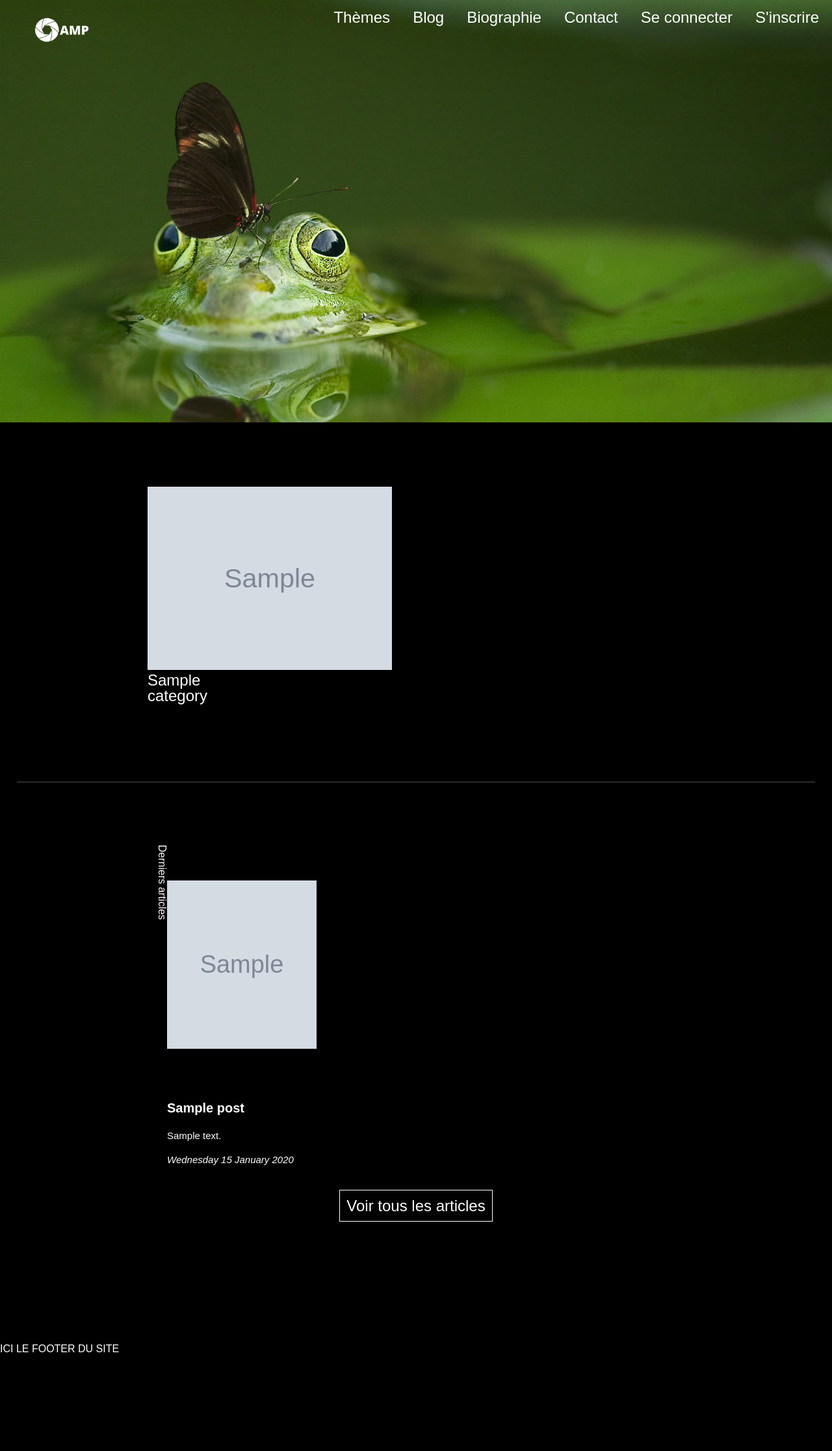
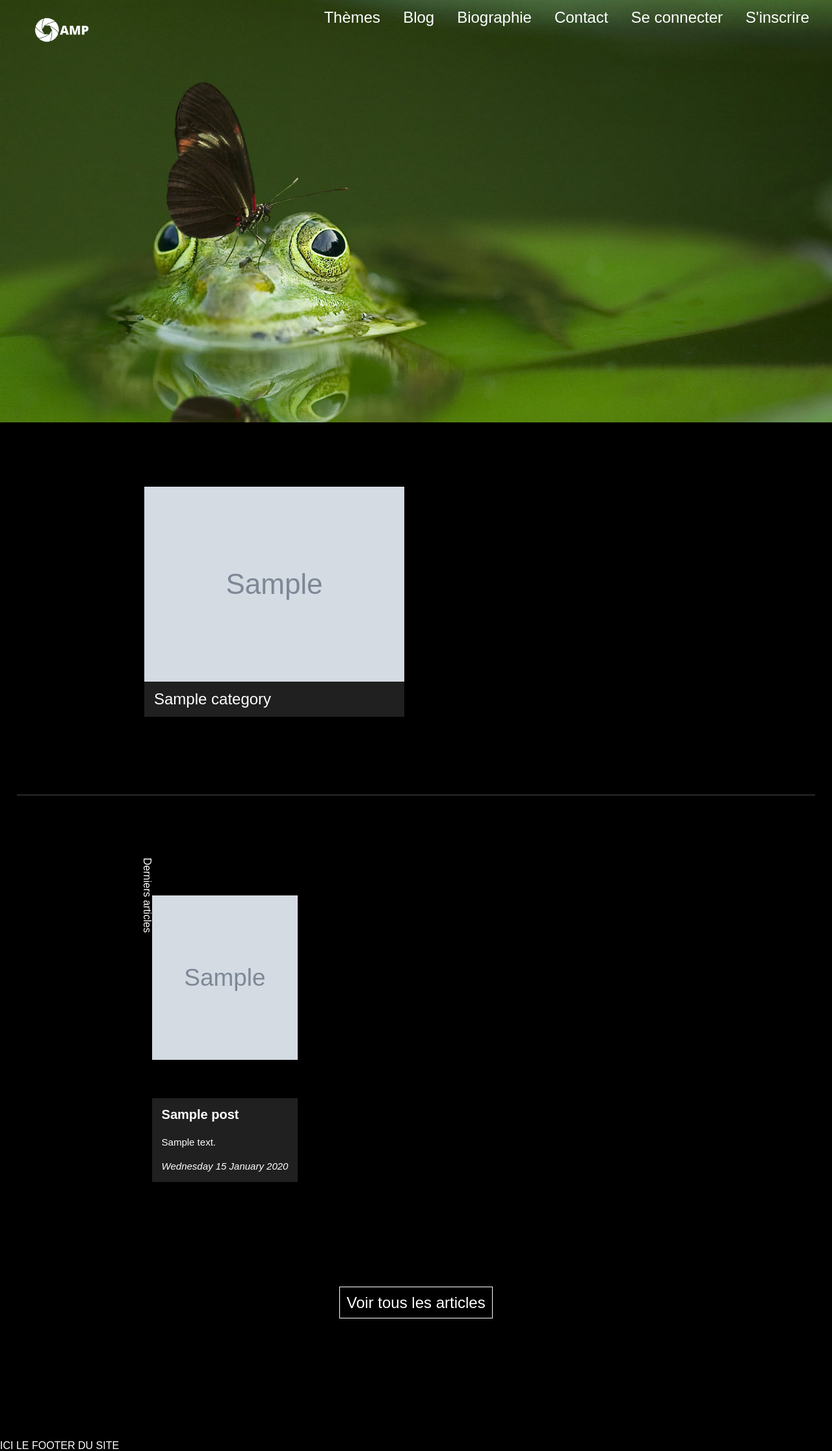
Before and after one commit to Neudo/Blog_photo, a PHP site: page / in a window 1280 px wide. Shown: the whole page at 65% size. Before the commit the page ends 2081 px from the top, so only its background shows below. Run offline with PHP 8.4, Linux system fonts and the light colour scheme; tables that the repository leaves empty or names only in its code hold one stand-in row (values such as "Sample post"); grey boxes marked "Sample" are stand-in pictures; some web fonts are replaced.

Commit message:
derniers correctifs + début modif ecran themes

```diff
--- a/assets/sass/style.css
+++ b/assets/sass/style.css
@@ -16,7 +16,7 @@ nav {
   justify-content: flex-end;
   align-items: center;
   width: 100%;
-  margin: 15px;
+  margin: 15px 0px;
   position: absolute;
 }
 
@@ -196,9 +196,8 @@ textarea {
 
 .container-latest-posts {
   display: flex;
-  margin-left: 241px;
-  margin-bottom: 50px;
-  width: 67%;
+  margin: 0 auto 50px;
+  width: 66%;
 }
 
 .container-latest-posts h2 {
@@ -213,7 +212,11 @@ textarea {
 }
 
 .container-latest-posts article {
-  padding-right: 30px;
+  padding-right: 40px;
+}
+
+.container-latest-posts article:last-child {
+  padding-right: 0;
 }
 
 .container-latest-posts img {
@@ -226,10 +229,12 @@ textarea {
 }
 
 .category-title {
-  font-size: 80px;
+  font-size: 50px;
   width: 15%;
   text-align: center;
   position: fixed;
+  top: 190px;
+  left: -21px;
 }
 
 .line {
@@ -247,21 +252,21 @@ textarea {
   background-repeat: no-repeat;
   background-size: 150%;
   background-position: center center;
-  margin-bottom: 25px;
 }
 
 .category-name {
   position: fixed;
-  top: 80%;
-  left: 5%;
-  font-size: 50px;
-  width: 24%;
+  top: 85%;
+  left: 6%;
+  font-size: 30px;
+  width: 17%;
 }
 
 .container-gallery {
   display: flex;
   flex-direction: column;
   align-items: flex-end;
+  margin-top: 250px;
 }
 
 .container-gallery-index {
@@ -280,20 +285,18 @@ textarea {
   width: 20%;
 }
 
-.category a {
-  width: 100%;
-}
-
-.category h2 {
-  width: 35%;
-}
-
 .post img {
   width: 50vw;
+  margin-bottom: 25px;
 }
 
 .post h2 {
   font-weight: bold;
+  margin-bottom: 25px;
+}
+
+.post p {
+  margin-bottom: 15px;
 }
 
 .post span {
@@ -305,13 +308,21 @@ textarea {
   display: flex;
   width: 70%;
 }
+
+.container-categories-index article {
+  padding: 0 30px;
+}
+
 .container-categories-index img {
-  width: 80%;
+  width: 100%;
+  display: block;
 }
 
 .category {
-  padding: 0px 35px;
+  padding: 0px 0px;
   width: 100%;
+  display: block;
+  margin: 0;
 }
 
 header {
@@ -333,5 +344,45 @@ main {
 
 .all-posts-button {
   text-align: center;
-  margin-bottom: 200px;
+  margin: 150px 0 200px;
 }
+
+.container-all-posts {
+  display: flex;
+  margin: 150px auto;
+  width: 70%;
+}
+
+.container-all-posts img {
+  width: 100%;
+}
+
+.post {
+  padding-right: 25px;
+}
+
+.content {
+  width: 60%;
+  font-size: 25px;
+  margin: auto;
+}
+
+.comment-section {
+  background: #202020;
+  width: 100%;
+}
+
+.card-post {
+  background: #202020;
+  padding: 15px;
+}
+
+.card-category {
+  background: #202020;
+  padding: 15px;
+  display: block;
+}
+
+.container-login {
+  margin-top: 100px;
+}
--- a/views/indexView.php
+++ b/views/indexView.php
@@ -6,7 +6,9 @@
                 <div class="category">
                     <a href="index.php?page=categories&category_id=<?= $category['id']; ?>">
                         <img src="assets/img/categories/<?= $category['img'];?>" alt="<?=$category['name'];?>">
+                            <div class="card-category">
                                 <h2><?= $category['name']; ?></h2>
+                            </div>
                     </a>
                 </div>
             </article>
@@ -16,16 +18,17 @@
 <div class="line"></div>
 
 <div class="container-latest-posts">
-    <div class="vertical">Derniers articles</div>
+    <div class="vertical latest">Derniers articles</div>
         <?php if(count($posts) > 0): ?>
             <?php foreach($latestPosts as $post): ?>
             <article>
                 <a href="index.php?page=post&id=<?= $post['id']; ?>">
                     <div class="cadre-image" style="background-image: url('assets/img/posts/<?= $post['img'];?>" alt="<?=$post['title'];?>) '"></div>
+                    <div class="card-post">
                         <h2><?= $post['title']; ?></h2>
                             <p><?= $post['summary']; ?></p>
                             <span><?= dateConverter($post['date']); ?></span>
-
+                    </div>
                 </a>
                 </article>
             <?php endforeach; ?>
--- a/views/loginView.php
+++ b/views/loginView.php
@@ -1,3 +1,4 @@
+<div class="container-login">
     <h1>Connecter vous</h1>
     <form action="" method="POST">
 
@@ -16,3 +17,4 @@
             <?php endforeach; ?>
         <?php endif; ?>
     </form>
+</div>
```
Also changed, not shown: views/postListView.php (+6 -4 lines), views/postView.php (+17 -2 lines), assets/img/categories/1621285825.jpg (added). Lines whose indentation alone changed are shown as unchanged.
